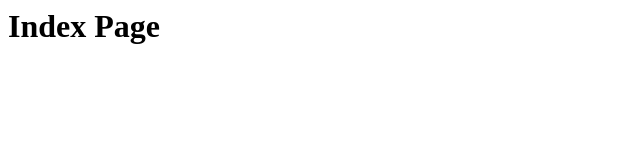
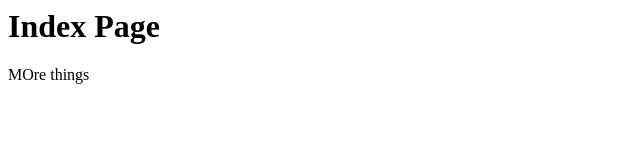
Before and after one commit to HarunaOrg/blog-page, a plain HTML site: page index.html in a window 1280 px wide. Shown: the full height of the page, 0-640 px from the left. Drawn offline with Linux system fonts and the light colour scheme.

Commit message:
Update index.html

```diff
--- a/index.html
+++ b/index.html
@@ -1 +1,2 @@
 <h1>Index Page</h1>
+<p> MOre things</p>
```
